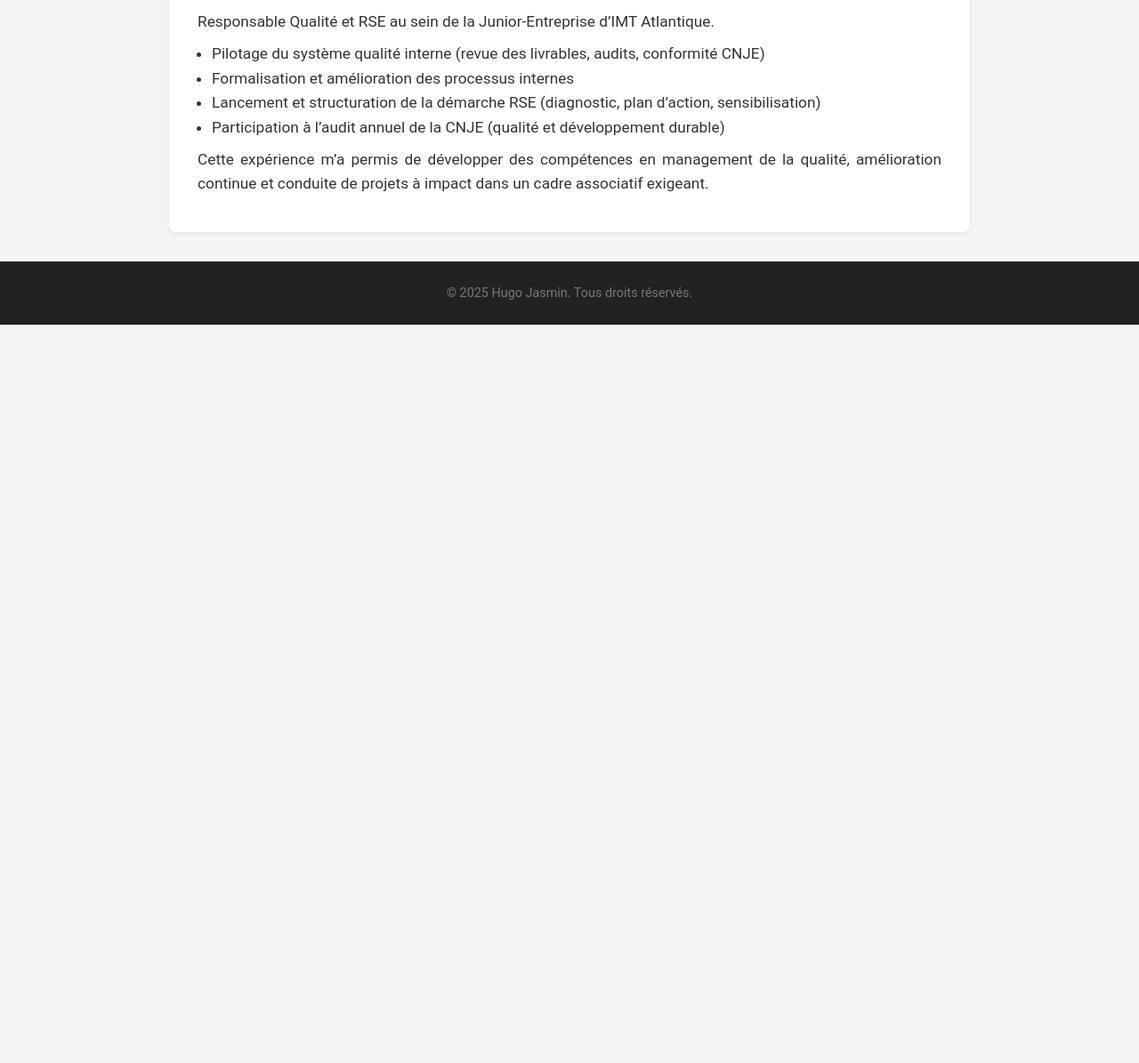
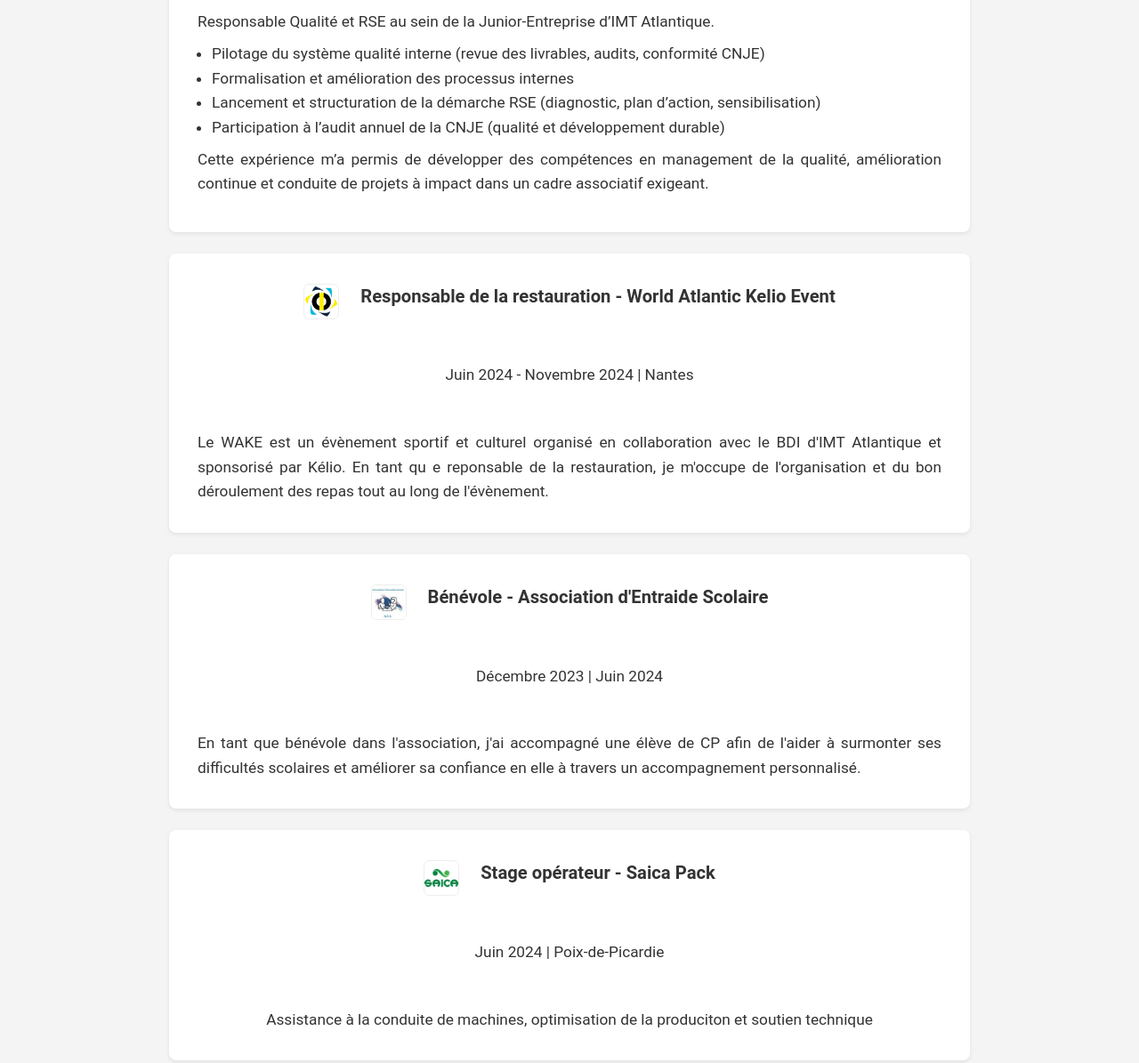
Before and after one commit to Hugo801104/portfolio, a website: page pages/experience.html in a window 1280 px wide. Shown: the part 1258-2453 px from the top of the page at 89% size. Before the commit the page ends 1623 px from the top, so only its background shows below. Drawn offline with Linux system fonts and the light colour scheme.

Commit message:
CHANGE: new experiences

```diff
--- a/js/lang.js
+++ b/js/lang.js
@@ -112,6 +112,15 @@ Participation aux Olympiades de Mathématiques et au Concours National de Mathé
   Cette expérience m’a permis de développer des compétences en management de la qualité, amélioration continue et conduite de projets à impact dans un cadre associatif exigeant.
 </p>
 `,
+    exp_saica_title: "Stage opérateur - Saica Pack",
+    exp_saica_date: "Juin 2024 | Poix-de-Picardie",
+    exp_saica_desc: "Assistance à la conduite de machines, optimisation de la produciton et soutien technique",
+    exp_aes_title: "Bénévole - Association d'Entraide Scolaire",
+    exp_aes_date: "Décembre 2023 | Juin 2024",
+    exp_aes_desc: "En tant que bénévole dans l'association, j'ai accompagné une élève de CP afin de l'aider à surmonter ses difficultés scolaires et améliorer sa confiance en elle à travers un accompagnement personnalisé.",
+    exp_wake_title: "Responsable de la restauration - World Atlantic Kelio Event",
+    exp_wake_date: "Juin 2024 - Novembre 2024 | Nantes",
+    exp_wake_desc: "Le WAKE est un évènement sportif et culturel organisé en collaboration avec le BDI d'IMT Atlantique et sponsorisé par Kélio. En tant qu e reponsable de la restauration, je m'occupe de l'organisation et du bon déroulement des repas tout au long de l'évènement.",
     lang_en: "Anglais",
     lang_en_level: "Courant",
     lang_de: "Allemand",
@@ -234,6 +243,15 @@ Participated in Mathematics Olympiads and the National Mathematics Competition
   This experience allowed me to develop skills in quality management, continuous improvement, and leading impactful projects in a demanding associative environment.
 </p>
 `,
+    exp_saica_title: "Worker internship - Saica Pack",
+    exp_saica_date: "June 2024 | Poix-de-Picardie",
+    exp_saica_desc: "Assistance with machine operation, production optimization and technical support",
+    exp_aes_title: "Volunteer - Association d'Entraide Scolaire",
+    exp_aes_date: "December 2023 | June 2024",
+    exp_aes_desc: "As a volunteer in the association, I worked with a first-year pupil to help her overcome her difficulties ar school and improve her self confidence through personalised support.",
+    exp_wake_title: "Catering manager - World Atlantic Kelio Event",
+    exp_wake_date: "June 2024 - November 2024 | Nantes",
+    exp_wake_desc: "The WAKE is a sporting and cultural event organized in collaboration with the International Office (BDI) of IMT Atlantique and sponsored by Kelio. As a catering manager, I am in charge of the organization and smooth running of meals throughout the event.",
     lang_en: "English",
     lang_en_level: "Fluent",
     lang_de: "German",
--- a/pages/experience.html
+++ b/pages/experience.html
@@ -55,6 +55,33 @@
       <p data-i18n="exp_junior_date">Octobre 2023 – Décembre 2024 | Nantes</p>
       <p data-i18n="exp_junior_desc">Encadrement du système qualité, audits internes, conformité CNJE, structuration RSE et formalisation de processus internes.</p>
     </div>
+
+    <div class="card">
+      <div class="exp-header">
+        <img src="../assets/wake.png" alt="WAKE Logo" class="exp-logo" />
+        <h3 data-i18n="exp_wake_title">Bénévole - Association d'Entraide Scolaire</h3>
+      </div>
+      <p data-i18n="exp_wake_date">Décembre 2023 – Juin 2024 | Nantes</p>
+      <p data-i18n="exp_wake_desc">En tant que bénévole dans l'association, j'ai accompagné une élève de CP.</p>
+    </div>
+
+    <div class="card">
+      <div class="exp-header">
+        <img src="../assets/aes.jpg" alt="AES Logo" class="exp-logo" />
+        <h3 data-i18n="exp_aes_title">Bénévole - Association d'Entraide Scolaire</h3>
+      </div>
+      <p data-i18n="exp_aes_date">Décembre 2023 – Juin 2024 | Nantes</p>
+      <p data-i18n="exp_aes_desc">En tant que bénévole dans l'association, j'ai accompagné une élève de CP.</p>
+    </div>
+
+    <div class="card">
+      <div class="exp-header">
+        <img src="../assets/saica.jpg" alt="Saica Logo" class="exp-logo" />
+        <h3 data-i18n="exp_saica_title">Stage opérateur - Saica Pack</h3>
+      </div>
+      <p data-i18n="exp_saica_date">Juin 2024 | Poix-de-Picardie</p>
+      <p data-i18n="exp_saica_desc">Assistance à la conduite de machines, optimisation de la production et soutien technique</p>
+    </div>
   </main>
 
   <footer>
```
Also changed, not shown: index.html (+2 -1 lines), pages/travel.html (+9 -0 lines), assets/aes.jpg (added), assets/saica.jpg (added), assets/wake.png (added).
